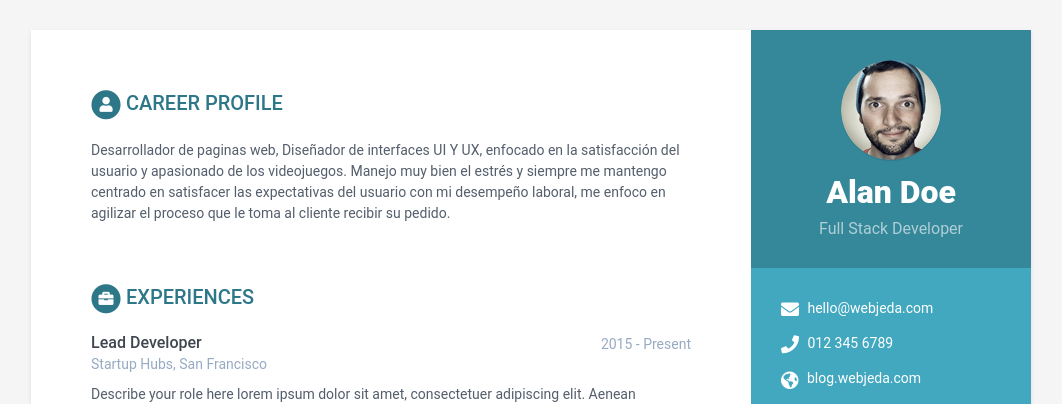
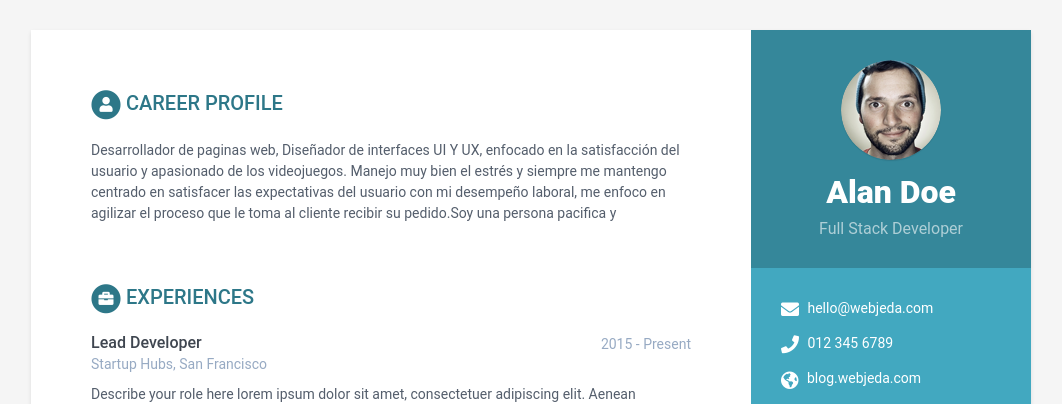
Before and after one commit to KevinC99/good-birch-4e19a, a Jekyll site: the page built from index.html, in a window 1280 px wide. Shown: the top 404 px of the page, without its empty margins (109-1171 px from the left). Built offline with Jekyll 4.4.1, drawn with Linux system fonts in a browser that asks for light colours.

Commit message:
data.yml: updated summary in career-profile

```diff
--- a/_data/data.yml
+++ b/_data/data.yml
@@ -33,11 +33,11 @@ sidebar:
       link: null
 career-profile:
   title: Career Profile
-  summary: >2
+  summary: >2-
      Desarrollador de paginas web, Diseñador de interfaces UI Y UX, enfocado en la satisfacción del usuario y apasionado de los videojuegos.
     Manejo muy bien el estrés y siempre me mantengo centrado en satisfacer las
     expectativas del usuario con mi desempeño laboral, me enfoco en agilizar el
-    proceso que le toma al cliente recibir su pedido.
+    proceso que le toma al cliente recibir su pedido.Soy una persona pacifica y
 education:
   - degree: MSc in Computer Science
     university: University of London
```
